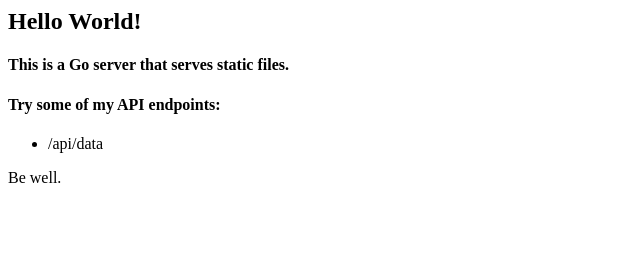
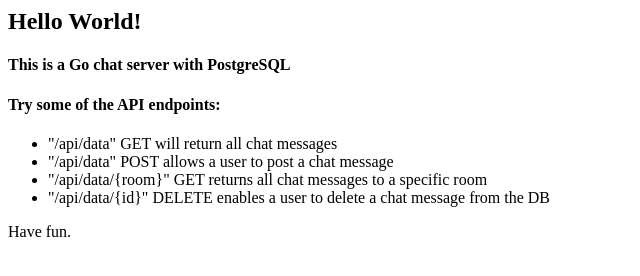
Before and after one commit to t0mdicks0n/go_server, a plain HTML site: page index.html in a window 1280 px wide. Shown: the whole page, without its empty margins (0-640 px from the left). Drawn offline with Linux system fonts and the light colour scheme.

Commit message:
Made / serve static files. MVP of chat server now done.

```diff
--- a/index.html
+++ b/index.html
@@ -4,13 +4,22 @@
     </head>
     <body>
         <h2>Hello World!</h2>
-        <h4>This is a Go server that serves static files.</h4>
-        <h4>Try some of my API endpoints:</h4>
+        <h4>This is a Go chat server with PostgreSQL</h4>
+        <h4>Try some of the API endpoints:</h4>
         <ul>
         	<li>
-        		/api/data
+        		"/api/data" GET will return all chat messages
+        	</li>
+        	<li>
+        		"/api/data" POST allows a user to post a chat message
+        	</li>
+        	<li>
+        		"/api/data/{room}" GET returns all chat messages to a specific room
+        	</li>
+        	<li>
+        		"/api/data/{id}" DELETE enables a user to delete a chat message from the DB
         	</li>
         </ul>
-        Be well.
+        Have fun.
     </body>
 </html>
```
Also changed, not shown: 1 other file.
